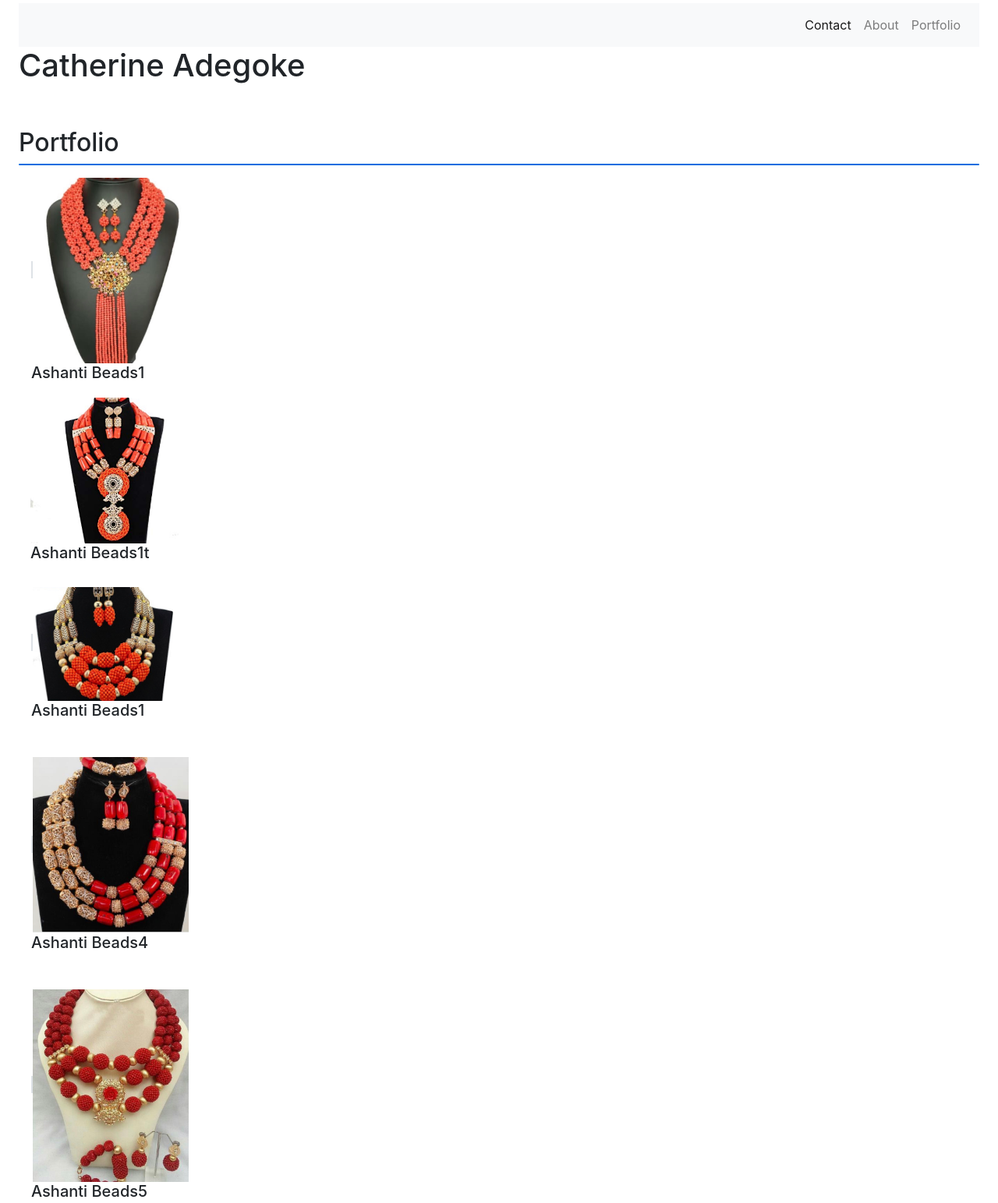
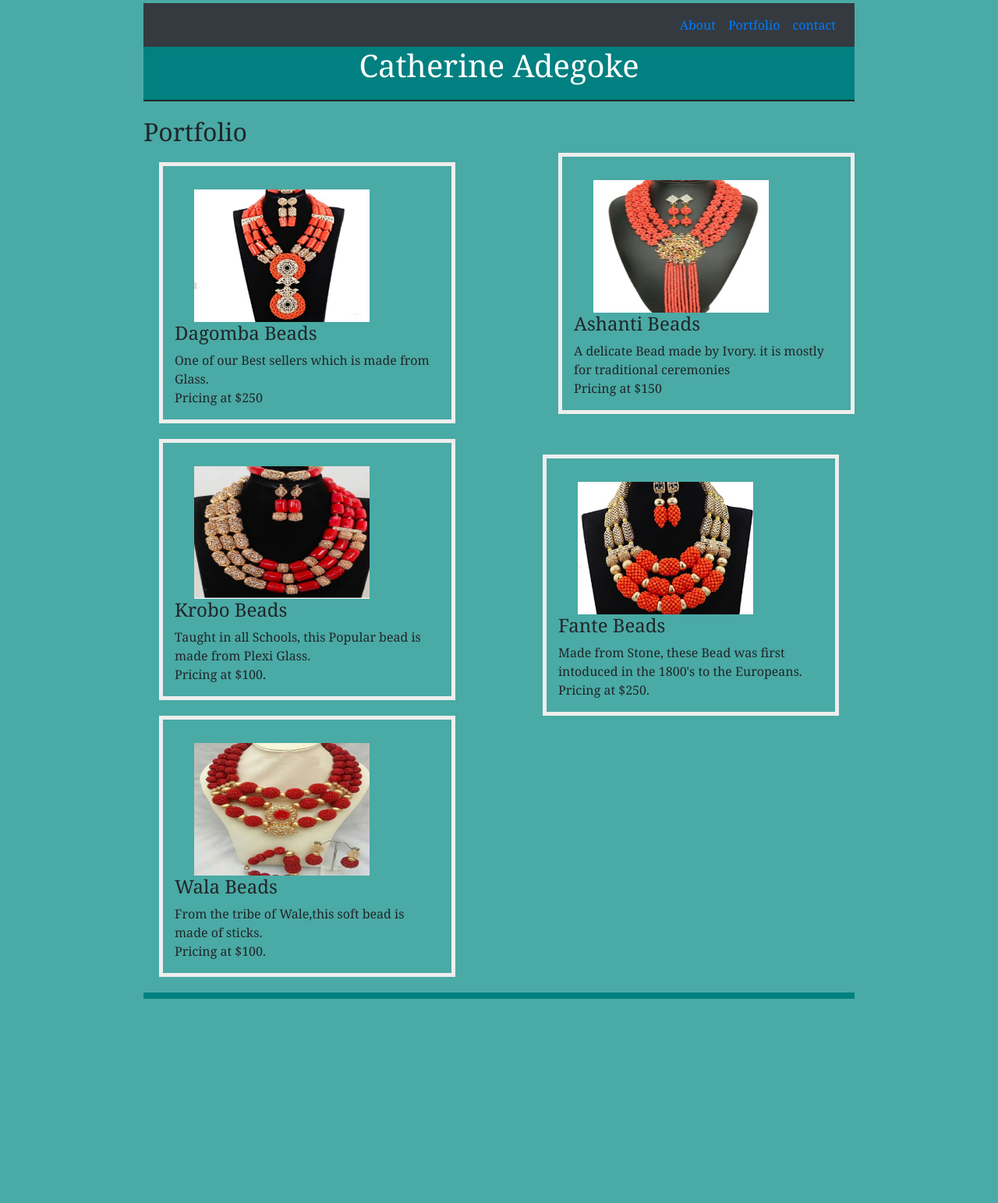
Before and after one commit to cmadegoke/Homework-Responsive-Portfolio, a plain HTML site: page portfolio.html in a window 1280 px wide. Shown: the part 20-1563 px from the top of the page at 78% size. After the commit the page ends 1325 px from the top, so only its background shows below. Drawn offline with nearby package versions, Linux system fonts and the light colour scheme.

Commit message:
added css style sheet

```diff
--- a/assets/css/style.css
+++ b/assets/css/style.css
@@ -0,0 +1,54 @@
+
+body{
+    margin: 0;
+    padding: 0;
+    font-family: Georgia, 'Times New Roman', Times, serif;
+    font-weight: 960px;
+    background-color: #4aaaa5;
+    width: 960px;
+    margin: auto;
+}
+.header{
+    background-color: teal;
+}
+
+h1{
+    background-color: teal;
+    margin: auto;
+    padding: 0;
+    color: white;
+    margin-bottom: 20px;
+    text-align: center;
+}
+
+.line {
+    border: 1px solid;
+    margin-bottom: 20px;
+}
+ .footer{
+
+     border-top: 8px solid teal;
+     background-color: #666666;
+
+ }
+.text{
+    margin: 0 auto;
+    padding-left: 10px;
+    color: #777777;
+}
+
+.images{
+    padding-left: 25px;
+    padding-top: 30px;
+    text-align: justify;
+}
+
+.submit-button{
+background-color: teal;
+font-size: 14px;
+padding: 10px;
+
+}
+.contact-info{
+    color: black;
+}
--- a/portfolio.html
+++ b/portfolio.html
@@ -6,6 +6,7 @@
     <meta name="viewport" content="width=device-width, initial-scale=1.0">
     <meta http-equiv="X-UA-Compatible" content="ie=edge">
     <link rel="stylesheet" href="https://stackpath.bootstrapcdn.com/bootstrap/4.3.1/css/bootstrap.min.css">
+    <link rel="stylesheet" type="text/css" href="./assets/css/style.css">
     <title>Kate's Portfolio</title>
 
 </head>
@@ -14,7 +15,7 @@
     <div class="overall p-4">
         <header>
             <div class="header">
-                <nav class="navbar navbar-expand-lg navbar-light bg-light d-flex justify-content-end">
+                <nav class="navbar navbar-expand-lg navbar-teal bg-dark d-flex justify-content-end">
                     <form class="flex inline">
                         <button class="navbar-toggler navbar-toggler-right" type="button" data-toggle="collapse"
                             data-target="#navbarNav" aria-controls="navbarNav" aria-expanded="false"
@@ -23,83 +24,96 @@
                         <div class="collapse navbar-collapse" id="navbarNav">
                             <ul class="navbar-nav text-right">
                                 <li class="nav-item active">
-                                    <a class="nav-link" href="#">Contact <span class="sr-only">(current)</span></a>
-                                </li>
-                                <li class="nav-item">
-                                    <a class="nav-link" href="#">About</a>
+                                    <a class="nav-link" href="index.html">About <span
+                                            class="sr-only">(current)</span></a>
                                 </li>
                                 <li class="nav-item">
                                     <a class="nav-link" href="#">Portfolio</a>
+                                </li>
+                                <li class="nav-item">
+                                    <a class="nav-link" href="contact.html">contact</a>
                                 </li>
                             </ul>
                         </div>
                     </form>
                 </nav>
                 <h1>Catherine Adegoke</h1>
-                <div class="p-md-4"></div>
+                <div class="line"></div>
             </div>
         </header>
+
         <div class="container-md">
-            <div class="bg-info"></div>
+
+
             <div>
 
                 <h2>Portfolio</h2>
+                <div class="img-container"></div>
 
-                <div class="card bg-primary"></div>
+                <div class="col-sm-5 col-md-5 col-xs-5" style="border: 5px solid #eee; margin: 20pxa; float: right">
+                    <img class="images" src="assets/image/beads.jpg" style="height: 200px; width: 250px" />
+                    <h4>
+                        Ashanti Beads</h4>
+                    <p>
+                        A delicate Bead made by Ivory. it is mostly for traditional ceremonies
+                        <br />Pricing at $150
+                    </p>
 
-                <ul class="list-unstyled">
-                    <li class="w-25 p-3">
-                        <span class="border"></span>
-                        <img class="mr-3" width="200" src="assets/image/beads.jpg" />
-                        <div class="media-body">
-                            <h5 class="mt-0 mb-1">Ashanti Beads1</h5>
+                </div>
 
-                        </div>
-                    </li>
-                    <li class="col-12">
-                        <div class="float-lg-right"></div>
-                        <img class="mr-3 mt-9" width="200" src="assets/image/beads2.jpg" />
-                        <div class="media-body">
-                            <h5 class="mt-0 mb-3">Ashanti Beads1t</h5>
-                         </div>
+                <div class="col-sm-5 col-md-5 col-xs-5" style="border: 5px solid #eee; margin: 20px">
+                    <img class="images" src="assets/image/beads2.jpg" style="height: 200px; width: 250px" />
+                    <h4>
+                        Dagomba Beads</h4>
+                    <p>
+                        One of our Best sellers which  is made from Glass.
+                        <br />Pricing at $250
+                    </p>
+                </div>
 
-                    </li>
-                    <li class="w-25 p-3">
-                        <span class="border"></span>
-                        <img class="mr-9 mb-9" width="180" src="assets/image/beads3.jpg" />
-                        <div class="media-body">
-                            <h5 class="mt-0 mb-3">Ashanti Beads1</h5>
-                        </div>
-                    </li>
+                <div class="col-sm-5 col-md-5 col-xs-5" style="border: 5px solid #eee; margin: 20px; float: right">
+                    <img class="images" src="assets/image/beads3.jpg" style="height: 200px; width: 250px"/>
+                <h4>
+                    Fante Beads</h4>
+                <p>
+                    Made from Stone, these Bead was first intoduced in the 1800's to the Europeans.
+                    <br />Pricing at $250.
+                </p>
+            </div>
 
-                    <li class="w-25 p-3">
-                      <span class="border"></span>
-                        <img class="mx-auto" width="200" src="assets/image/beads4.jpg" />
-                        <div class="media-body">
-                            <h5 class="mt-0 mb-3"> Ashanti Beads4 </h5>
-                        </div>
-                    </li>
+            <div class="col-sm-5 col-md-5 col-xs-5" style="border: 5px solid #eee; margin: 20px">
+                <img class="images" src="assets/image/beads4.jpg" style="height: 200px;width: 250px" />
+                <h4>
+                    Krobo Beads</h4>
+                <p>
+                    Taught in all Schools, this Popular bead is made from Plexi Glass.
+                    <br />Pricing at $100.
+                </p>
+            </div>
 
-                    <li class="w-25 p-3">
-                            <span class="border"></span>
-                        <img class="float-lg- right" width="200" src="assets/image/beads5.jpg" />
-                        <div class="media-body">
-                            <h5 class="mt-0 mb-3">Ashanti Beads5 </h5>
-                        </div>
-                    </li>
-                </ul>
+            <div class="col-sm-5 col-md-5 col-xs-5" style="border: 5px solid #eee; margin: 20px">
+                <img class="images" src="assets/image/beads5.jpg" style="height: 200px;width: 250px" />
+                <h4>
+                    Wala Beads</h4>
+                <p>
+                    From the tribe of Wale,this soft bead is made of sticks.
+                    <br />Pricing at $100.
+                </p>
+            </div>
+        </div>
 
 
-            </div>
+
+    </div>
 
 
 
 
-        </div>
-    </div>
 
 
-    </div>
+
+
+
     <div class="footer">
 
     </div>
```
Also changed, not shown: contact.html (+7 -7 lines), index.html (+8 -6 lines).
